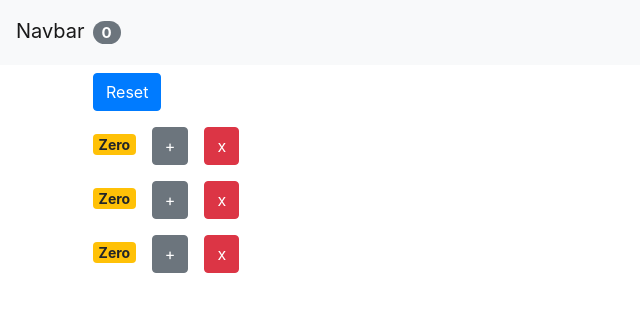
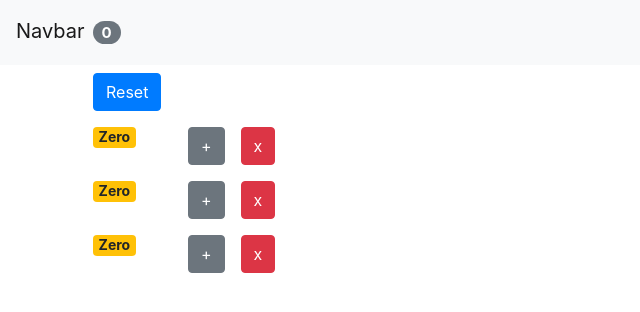
Before and after one commit to chrisvasqm/react-counter-app, a React (Create React App) app: page / in a window 1280 px wide. Shown: the top 312 px of the page, without its empty margins (0-640 px from the left). Built offline with nearby package versions, Linux system fonts and the light colour scheme.

Commit message:
Rearraneg elements

```diff
--- a/src/components/counter.jsx
+++ b/src/components/counter.jsx
@@ -5,10 +5,13 @@ class Counter extends Component {
     const { onIncrement, counter, onDelete } = this.props;
 
     return (
-      <div>
+      <div className="row">
+        <div className="col-1">
           <span style={{ fontSize: 14 }} className={this.getBadgeClasses()}>
             {this.formatCount()}
           </span>
+        </div>
+        <div className="col-2">
           <button
             className="btn btn-secondary btn-md m-2"
             onClick={() => {
@@ -25,6 +28,7 @@ class Counter extends Component {
           >
             x
           </button>
+        </div>
       </div>
     );
   }
```
Lines whose indentation alone changed are shown as unchanged.
